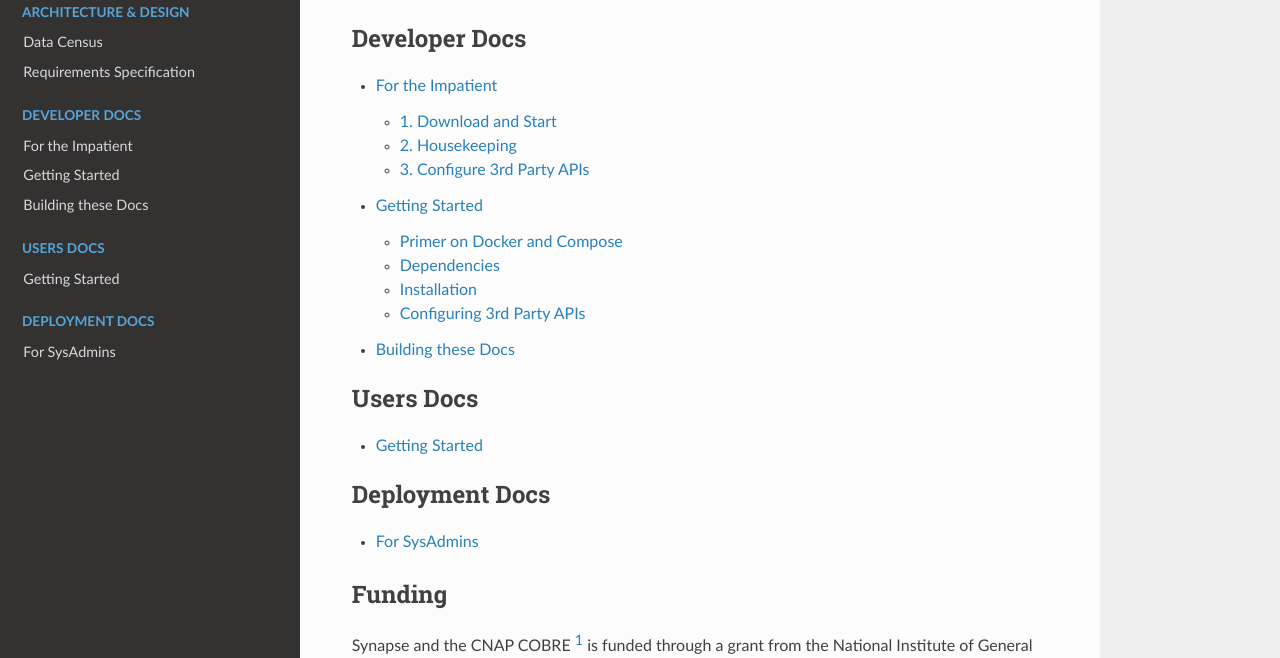
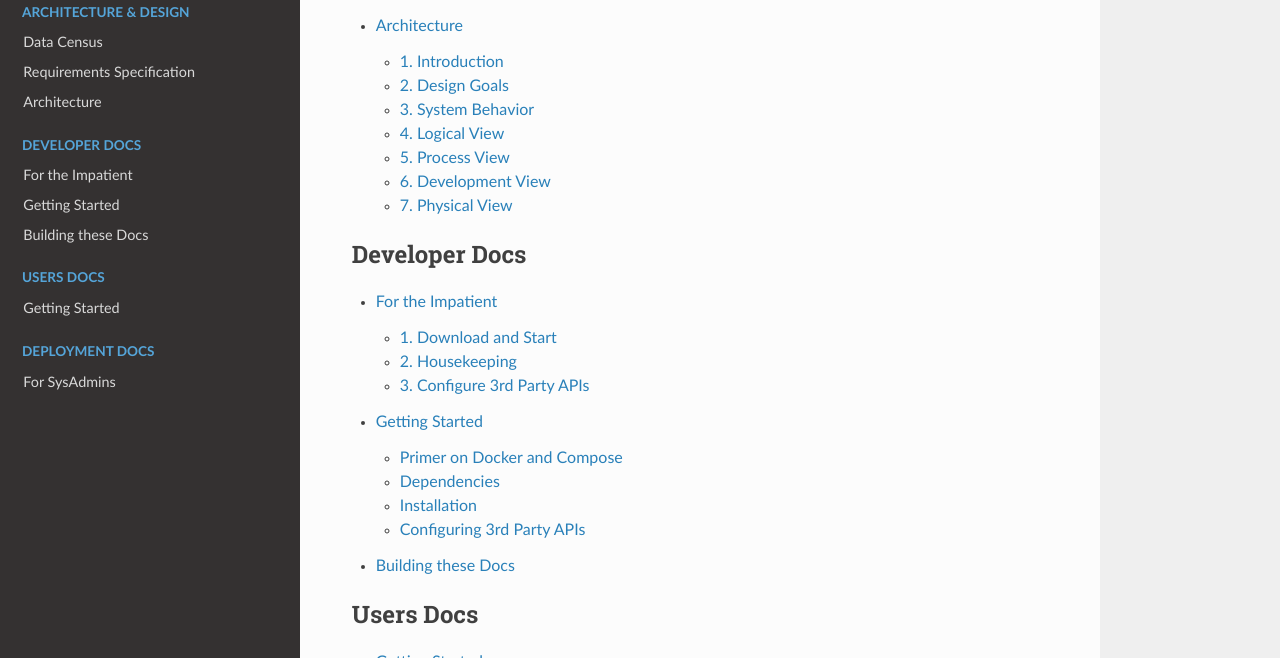
Before and after one commit to cnap-cobre/synapse-docs, a Sphinx documentation site: the page built from source/index.rst, in a window 1280 px wide and 900 px high, scrolled down 682 px, cut to the strip 242-900 px from the top of the window. Built offline with Sphinx 7.4.7 and the Read the Docs theme 2.0.0, drawn with Linux system fonts in a browser that asks for light colours.

Commit message:
docs: stub out architecture documentation

```diff
--- /dev/null
+++ b/source/design/architecture.rst
@@ -0,0 +1,15 @@
+############
+Architecture
+############
+
+.. toctree::
+   :maxdepth: 2
+   :numbered:
+
+   architecture/introduction
+   architecture/design_goals
+   architecture/system_behavior
+   architecture/logical_view
+   architecture/process_view
+   architecture/development_view
+   architecture/physical_view
--- /dev/null
+++ b/source/design/architecture/design_goals.rst
@@ -0,0 +1,4 @@
+Design Goals
+============
+
+TODO
--- /dev/null
+++ b/source/design/architecture/development_view.rst
@@ -0,0 +1,4 @@
+Development View
+================
+
+TODO
--- /dev/null
+++ b/source/design/architecture/introduction.rst
@@ -0,0 +1,4 @@
+Introduction
+============
+
+TODO
--- /dev/null
+++ b/source/design/architecture/logical_view.rst
@@ -0,0 +1,4 @@
+Logical View
+============
+
+TODO
--- /dev/null
+++ b/source/design/architecture/physical_view.rst
@@ -0,0 +1,4 @@
+Physical View
+=============
+
+TODO
--- /dev/null
+++ b/source/design/architecture/process_view.rst
@@ -0,0 +1,4 @@
+Process View
+============
+
+TODO
--- /dev/null
+++ b/source/design/architecture/system_behavior.rst
@@ -0,0 +1,4 @@
+System Behavior
+===============
+
+TODO
--- a/source/index.rst
+++ b/source/index.rst
@@ -29,6 +29,7 @@ An open science gateway for the Psychological Sciences
 
    design/data_census
    design/requirements
+   design/architecture
 
 .. toctree::
    :maxdepth: 2
```
